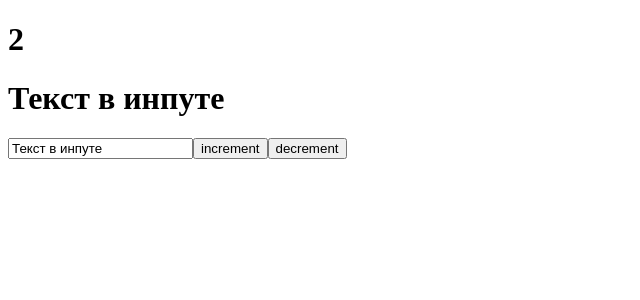
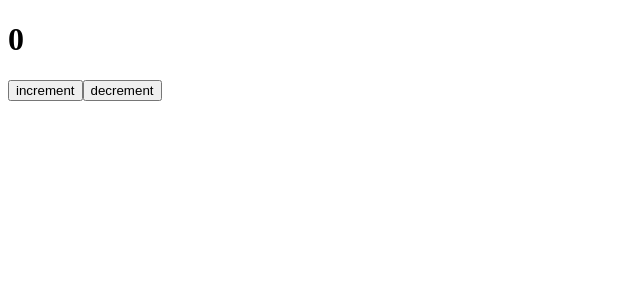
Before and after one commit to H0Sl/React, a React (Create React App) app in the folder my-app/: page / in a window 1280 px wide. Shown: the top 300 px of the page, without its empty margins (0-640 px from the left). Built offline with nearby package versions, Linux system fonts and the light colour scheme.

Commit message:
Классовые компоненты

```diff
--- a/my-app/public/index.html
+++ b/my-app/public/index.html
@@ -7,6 +7,7 @@
   </head>
   <body>
     <noscript>You need to enable JavaScript to run this app.</noscript>
-    <div id="root"></div>
+    <div id="root">
+    </div>
   </body>
 </html>
--- a/my-app/src/App.js
+++ b/my-app/src/App.js
@@ -1,27 +1,14 @@
 import React, {useState} from 'react';
+import Counter from './components/Counter';
+import ClassCounter from './components/ClassCounter';
 
 
 function App() {
-    const [likes,setLikes] = useState(2)
     const [value,setValue] = useState('Текст в инпуте')
 
-    function increment(){
-      setLikes(likes + 1)
-    }
-    function decrement(){
-      setLikes(likes - 1)
-    }
   return (
     <div className="App">
-      <h1>{likes}</h1>
-      <h1>{value}</h1>
-      <input
-        type="text"
-        value={value}
-        onChange={event => setValue(event.target.value)}
-      />
-      <button onClick={increment} >increment</button>
-      <button onClick={decrement} >decrement</button>
+      <ClassCounter/>
     </div>
   );
 }
--- /dev/null
+++ b/my-app/src/components/ClassCounter.jsx
@@ -0,0 +1,32 @@
+import React from 'react';
+
+class ClassCounter extends React.Component {
+
+    constructor(props){
+        super(props);
+        this.state = {
+            count: 0
+        }
+        this.increment = this.increment.bind(this);
+        this.decrement = this.decrement.bind(this);
+    }
+
+    increment(){
+        this.setState({count:this.state.count += 1})
+    }
+    decrement(){
+        this.setState({count:this.state.count -= 1})
+    }
+
+    render(){
+        return(
+            <div>
+            <h1>{this.state.count}</h1>
+            <button onClick={this.increment} >increment</button>
+            <button onClick={this.decrement} >decrement</button>
+            </div>
+        )
+    }
+}
+
+export default ClassCounter;
--- /dev/null
+++ b/my-app/src/components/Counter.jsx
@@ -0,0 +1,22 @@
+import React, {useState} from 'react';
+
+const Counter = function () {
+    const [count,setCount] = useState(0)
+
+    function increment(){
+        setCount(count + 1)
+      }
+      function decrement(){
+        setCount(count - 1)
+      }
+
+    return (
+        <div>
+            <h1>{count}</h1>
+            <button onClick={increment} >increment</button>
+            <button onClick={decrement} >decrement</button>
+        </div>
+    )
+}
+
+export default Counter;
```
